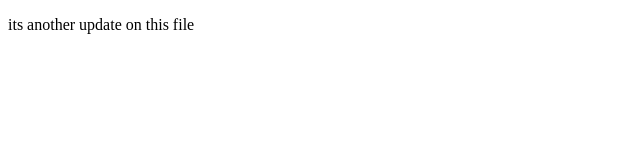
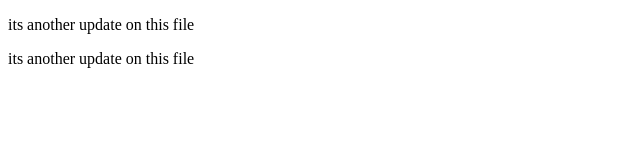
Before and after one commit to satisfied-coder/Repo1, a plain HTML site: page index.html in a window 1280 px wide. Shown: the whole page, without its empty margins (0-640 px from the left). Drawn offline with Linux system fonts and the light colour scheme.

Commit message:
another update

```diff
--- a/index.html
+++ b/index.html
@@ -7,6 +7,7 @@
 </head>
 <body>
     <p>its another update on this file </p>
+    <p>its another update on this file </p>
 
 </body>
 </html>
```
